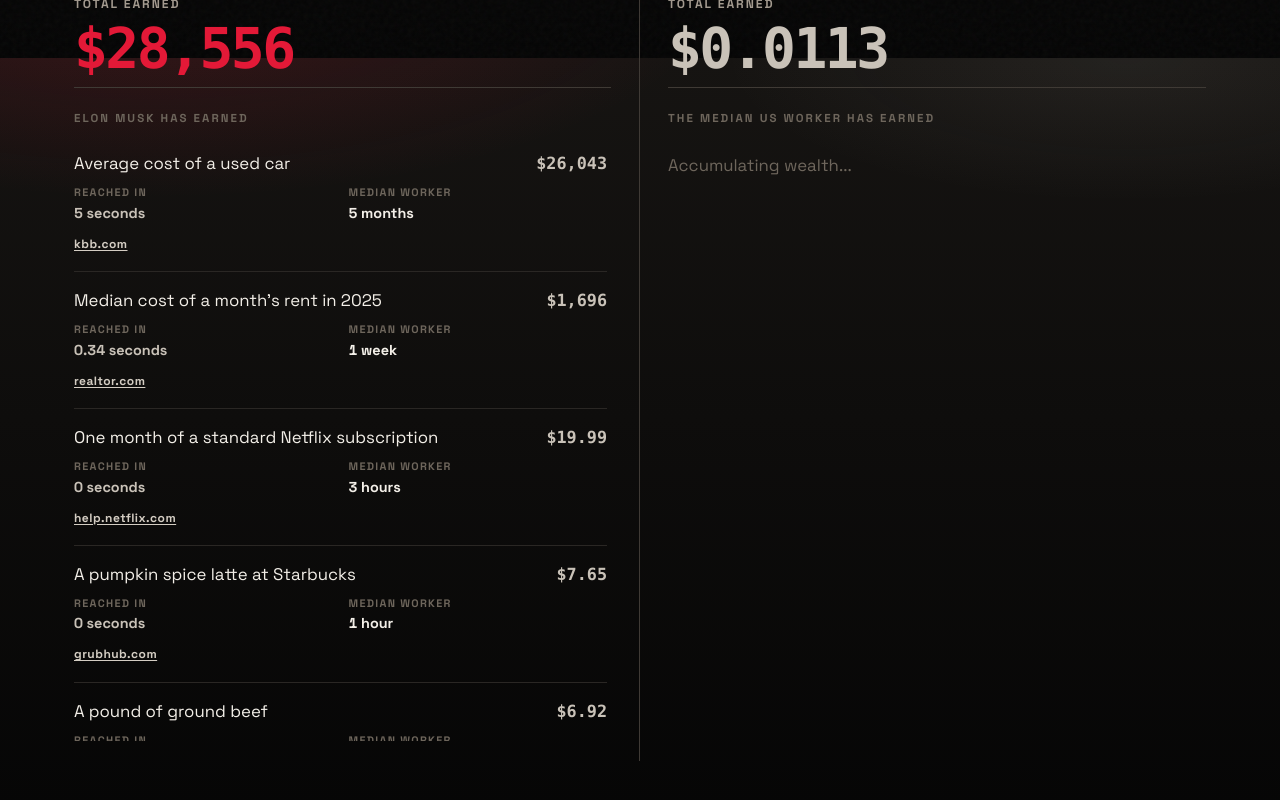
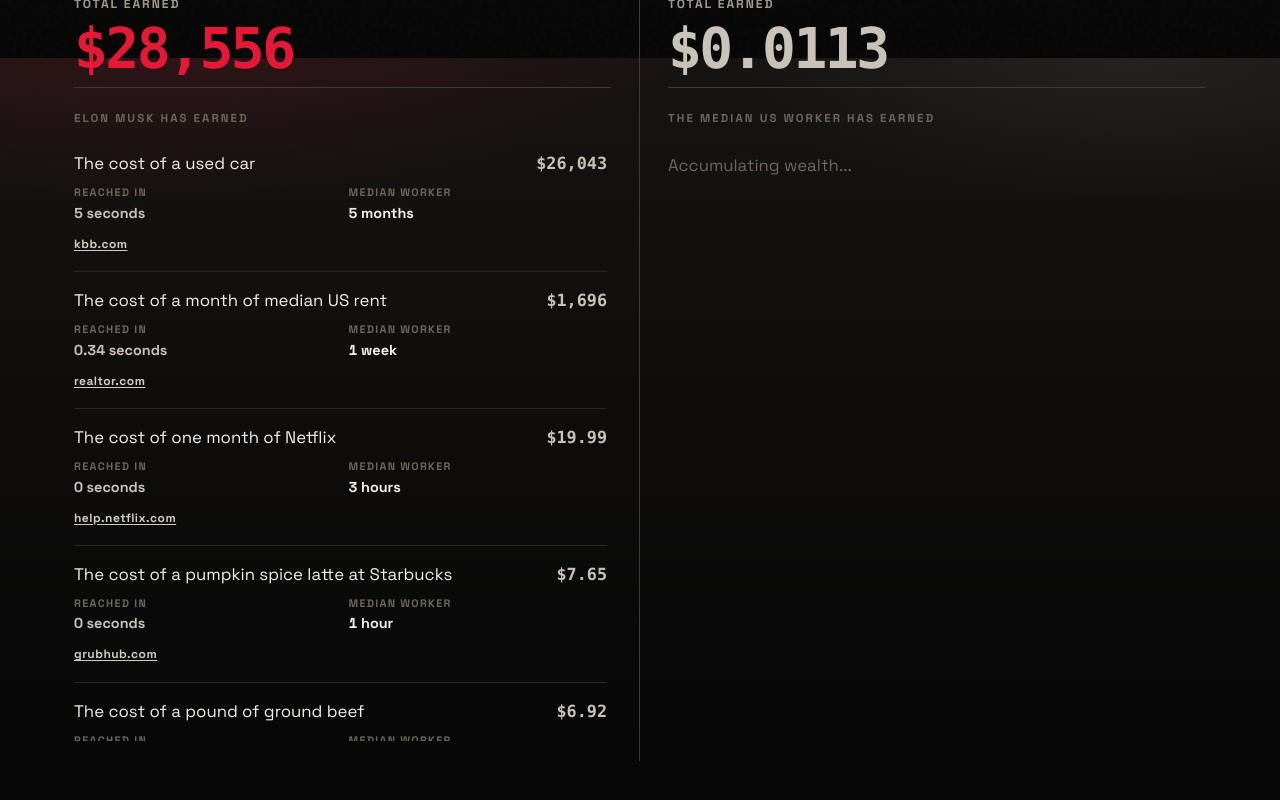
Before and after one commit to lindseytitus/creative-code-data-viz, a React (Vite) app: page / in a window 1280 px wide. Shown: the part 742-1542 px from the top of the page. Built offline with nearby package versions, Linux system fonts and the light colour scheme.

Commit message:
better wording

```diff
--- a/public/expenses_2025.json
+++ b/public/expenses_2025.json
@@ -15,13 +15,13 @@
       "source": "https://shop.lowesfoods.com/products/banana-bananas-are-sold-individually-avg-0-4lb-/1450095"
     },
     {
-      "category": "The cost of the Costco hot dog and soda combo",
-      "value_usd": 1.50,
+      "category": "The cost of a Costco hot dog and soda combo",
+      "value_usd": 1.5,
       "value_label": "$1.50",
       "source": "https://costco.com"
     },
     {
-      "category": "The cost of a gallon of gas on October 11, 2026",
+      "category": "The cost of a gallon of gas",
       "value_usd": 4.35,
       "value_label": "$4.35",
       "source": "https://gasprices.aaa.com/"
@@ -39,115 +39,115 @@
       "source": "https://www.grubhub.com/restaurant/starbucks-3033-arapahoe-ave-boulder/8386592"
     },
     {
-      "category": "One month of a standard Netflix subscription",
+      "category": "The cost of one month of Netflix",
       "value_usd": 19.99,
       "value_label": "$19.99",
       "source": "https://help.netflix.com/en/node/24926"
     },
     {
-      "category": "The median cost of a month's rent in 2025",
+      "category": "The cost of a month of median US rent",
       "value_usd": 1696,
       "value_label": "$1,696",
       "source": "https://www.realtor.com/research/october-2025-rent/"
     },
     {
-      "category": "The average cost of a used car",
+      "category": "The cost of a used car",
       "value_usd": 26043,
       "value_label": "$26,043",
       "source": "https://www.kbb.com/car-news/average-used-car-price-tops-26000/"
     },
     {
-      "category": "The cost of a new standard package Tesla model Y",
+      "category": "The cost of a new Tesla Model Y",
       "value_usd": 39990,
       "value_label": "$39,990",
       "source": "https://www.tesla.com/compare"
     },
     {
-      "category": "The median 401k balance across all age groups of US workers",
+      "category": "The median US worker 401(k) balance",
       "value_usd": 44115,
       "value_label": "$44,115",
       "source": "https://randallwealthgroup.com/average-401k-balance-by-age/"
     },
     {
-      "category": "The cost of an ATLAS graduate degree at CU Boulder (in-state, 4 semesters)",
+      "category": "The cost of an in-state ATLAS graduate degree at CU Boulder",
       "value_usd": 47791,
       "value_label": "$47,791",
       "source": "https://www.colorado.edu/bursar/costs/graduate-costs/professional-masters/professional-masters-engineering"
     },
     {
-      "category": "The cost of an ATLAS graduate degree at CU Boulder (out-of-state, 4 semesters)",
+      "category": "The cost of an out-of-state ATLAS graduate degree at CU Boulder",
       "value_usd": 60463,
       "value_label": "$60,463",
       "source": "https://www.colorado.edu/bursar/costs/graduate-costs/professional-masters/professional-masters-engineering"
     },
     {
-      "category": "Social Security wage max",
+      "category": "The 2025 Social Security wage ceiling",
       "value_usd": 176100,
       "value_label": "$176,100",
       "source": "https://www.ssa.gov/oact/cola/cbb.html"
     },
     {
-      "category": "The median house cost in 2025",
+      "category": "The cost of a median US home",
       "value_usd": 416100,
       "value_label": "$416,100",
       "source": "https://fred.stlouisfed.org/series/MSPUS"
     },
     {
-      "category": "The median house cost of a house in Boulder, CO",
+      "category": "The cost of a median home in Boulder, CO",
       "value_usd": 975000,
       "value_label": "$975,000",
       "source": "https://www.redfin.com/city/2025/CO/Boulder/housing-market"
     },
     {
-      "category": "The average lifetime income of a US worker",
+      "category": "A US worker's lifetime income",
       "value_usd": 1848750,
       "value_label": "$1,848,750",
       "source": "https://www.ssa.gov/policy/docs/research-summaries/education-earnings.html"
     },
     {
-      "category": "The lifetime cost of The American Dream",
+      "category": "The cost of the American Dream",
       "value_usd": 5000000,
       "value_label": "$5,000,000",
       "source": "https://www.investopedia.com/2025-american-dream-costs-more-than-usd5-million-11796727"
     },
     {
-      "category": "The average cost of raising a child to age 18",
+      "category": "The cost of raising a child to age 18",
       "value_usd": 310000,
       "value_label": "$310,000",
       "source": "https://www.usda.gov/media/blog/2025/01/"
     },
     {
-      "category": "The average cost of a wedding in The US",
+      "category": "The cost of an average US wedding",
       "value_usd": 34200,
       "value_label": "$34,200",
       "source": "https://www.Theknot.com/content/average-wedding-cost"
     },
     {
-      "category": "School lunch debt in 2025",
+      "category": "The nation's 2025 school lunch debt",
       "value_usd": 25288737,
       "value_label": "$25,288,737",
       "source": "https://schoolnutrition.org/about-school-meals/school-meal-statistics/"
     },
     {
-      "category": "Cancer costs in The USA",
+      "category": "A year of US cancer care costs",
       "value_usd": 21000000000,
       "value_label": "$21B",
       "source": "https://www.cancer.org/content/dam/cancer-org/research/cancer-facts-and-statistics/annual-cancer-facts-and-figures/2025/2025-cancer-facts-and-figures-acs.pdf"
     },
     {
-      "category": "Ending world hunger",
+      "category": "An end to world hunger",
       "value_usd": 93000000000,
       "value_label": "$93B",
       "source": "https://news.un.org/en/story/2025/11/1166397"
     },
     {
-      "category": "Ending hunger in The US",
+      "category": "An end to hunger in the US",
       "value_usd": 25000000000,
       "value_label": "$25B",
       "source": "https://www.globalgiving.org/learn/how-much-would-it-cost-to-end-world-hunger/"
     },
     {
-      "category": "Establishing free education in The US",
+      "category": "Free college education in the US",
       "value_usd": 58200000000,
       "value_label": "$58.2B",
       "source": "https://cew.georgetown.edu/cew-reports/freecollegecost/"
--- a/src/App.jsx
+++ b/src/App.jsx
@@ -8,7 +8,8 @@ import {
 
 const SECONDS_PER_YEAR = 365 * 24 * 60 * 60
 const ELON_MUSK = 'Elon Musk'
-const MEDIAN_WORKER_CATEGORY = 'Median US worker salary in 2025'
+const MEDIAN_WORKER_CATEGORY = 'The median US worker salary in 2025'
+const SOCIAL_SECURITY_CATEGORY = 'The 2025 Social Security wage ceiling'
 const MEDIAN_WORKER_SALARY_FALLBACK = 62608
 const SOCIAL_SECURITY_WAGE_MAX_FALLBACK = 176100
 
@@ -49,13 +50,8 @@ const sourceHost = (url) => {
   }
 }
 
-const formatMilestoneTitle = (category) => {
-  const trimmed = String(category ?? '')
-    .replace(/^The cost of\s+/i, '')
-    .replace(/^The\s+/i, '')
-  if (!trimmed) return category
-  return trimmed.charAt(0).toUpperCase() + trimmed.slice(1)
-}
+/** Pass through category text so "The cost of …" labels stay intact. */
+const formatMilestoneTitle = (category) => String(category ?? '').trim()
 
 function ExpenseFeed({ eyebrow, emptyMessage, notifications }) {
   const ordered = [...notifications].sort((left, right) => right.valueUsd - left.valueUsd)
@@ -119,7 +115,7 @@ function DashboardPage({
   workerNotifications,
 }) {
   const socialSecurityThreshold =
-    expenseData.expenses.find((item) => item.category === 'Social Security wage max')?.value_usd ??
+    expenseData.expenses.find((item) => item.category === SOCIAL_SECURITY_CATEGORY)?.value_usd ??
     SOCIAL_SECURITY_WAGE_MAX_FALLBACK
   const socialSecurityTaxSavings = getSocialSecurityTaxSavings(totalEarned, socialSecurityThreshold)
   const socialSecurityElapsedLabel = formatDuration(socialSecurityThreshold / payPerSecond)
```
